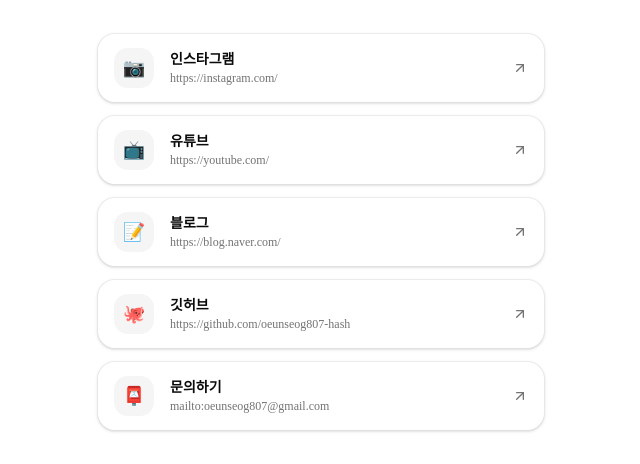
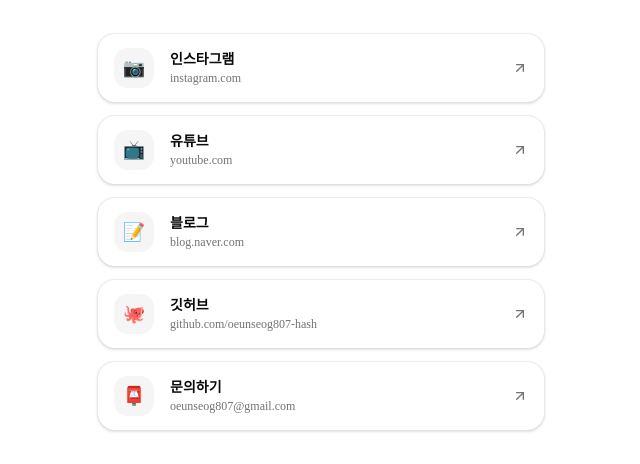
Before and after one commit to oeunseog807-hash/my-link, a Next.js app: page / in a window 1280 px wide. Shown: the part 257-721 px from the top of the page, without its empty margins (319-959 px from the left). Built offline with nearby package versions, Linux system fonts and the light colour scheme.

Commit message:
링크 표시 텍스트에서 mailto:/https:// 접두어 제거

```diff
--- a/src/app/page.tsx
+++ b/src/app/page.tsx
@@ -8,6 +8,13 @@
   bio: "안녕하세요! 제 링크들을 모아둔 마이링크 페이지입니다.",
   initial: "은",
 };
+
+function displayUrl(url: string) {
+  return url
+    .replace(/^mailto:/, "")
+    .replace(/^https?:\/\//, "")
+    .replace(/\/$/, "");
+}
 
 export default function Home() {
   return (
@@ -45,7 +52,7 @@
               </span>
               <span className="flex flex-1 flex-col items-start">
                 <span className="font-semibold">{link.title}</span>
-                <span className="text-xs text-muted-foreground">{link.url}</span>
+                <span className="text-xs text-muted-foreground">{displayUrl(link.url)}</span>
               </span>
               <ArrowUpRight className="size-4 shrink-0 text-muted-foreground transition-transform group-hover:-translate-y-0.5 group-hover:translate-x-0.5 group-hover:text-violet-500" />
             </Button>
```
